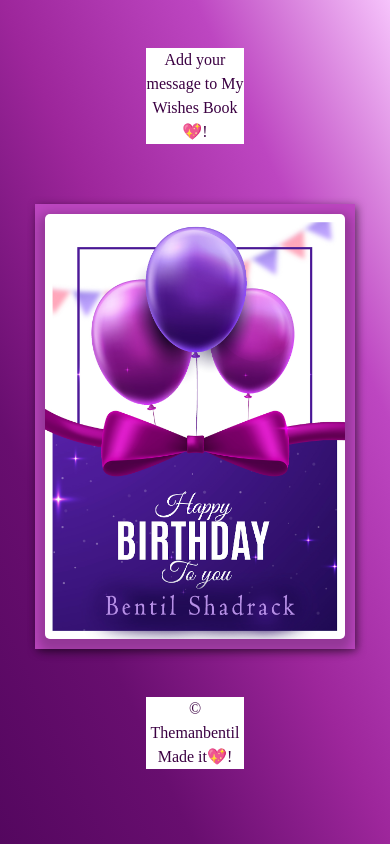
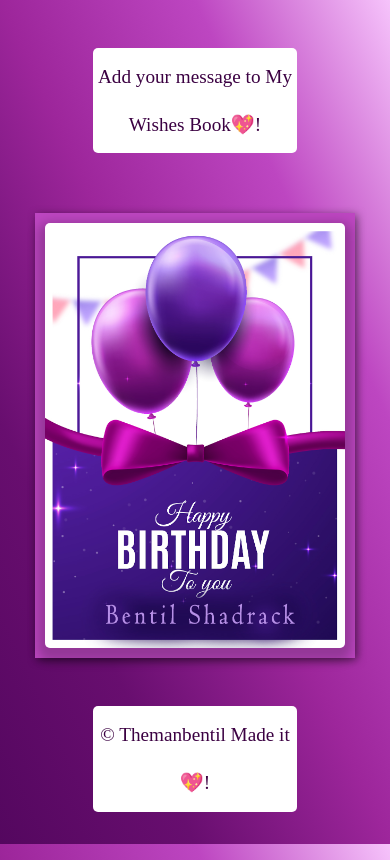
Before and after one commit to qbentil/my-birthday-1, a PHP site: page / in a window 390 px wide. Run offline with PHP 8.4, Linux system fonts and the light colour scheme.

Commit message:
Updating From Style

```diff
--- a/css/style.css
+++ b/css/style.css
@@ -160,9 +160,6 @@
 	outline: 0;
 	resize: vertical /* Allow the user to vertically resize the textarea (not horizontally) */
   }
-  .word-count{
-	  /* display: block; */
-  }
 
   /* Style the submit button with a specific background color etc */
   input[type=submit] {
@@ -194,18 +191,32 @@
 /* form */
 
 
+
 footer{
-    width: 25%;
+    width: 45%;
     margin: 3rem auto;
     background: #fff;
     color: #3b0142;
     min-height: 1.5rem;
     line-height: 1.5rem;
     text-align: center;
+    border-radius: 5px;
+    padding: 1%;
+    font-size: 1.1rem;
+    line-height: 1.3rem
 }
 footer a{
     text-decoration: none;
     color: inherit;
+}
+@media only screen and (max-width: 769px)
+{
+footer{
+    width: 50%;
+    padding: 1.2%;
+    font-size: 1.2rem;
+    line-height: 3rem
+}
 }
 
 /* AJAX RESPONSE */
@@ -224,14 +235,15 @@
 	padding: 5px;
 	border-radius: 4px;
 }
-.ajax-response .alert.alert-warning{
+.ajax-response .alert.alert-danger{
 	background-color: #ce000062 ;
 	color: #ce0000 ;
+}
+.ajax-response .alert.alert-warning{
+	background-color: #ffe60062 ;
+	color: #141401 ;
 }
 .ajax-response .alert.alert-success{
 	background-color: #bd46c1 ;
 	color: #3b0142 ;
 }
-.hidden{
-	display: none;
-}
--- a/routes/addwish.php
+++ b/routes/addwish.php
@@ -1,7 +1,7 @@
 <div class="modal">
         <div class="modal-content">
             <span class="close-button">&times;</span>
-            <h1>Wishes Book</h1>
+            <h2>Creating a Wish Book</h2>
             <div class="container">
               <div class="ajax-message"></div>
             <form id="wish-book" method="POST" autocomplete="off">
@@ -16,7 +16,7 @@
               <input type="text" id="subject" class="form-group" name="subject" placeholder="Message Title: Glorous Birthday to you Bentil">
 
               <label for="subject"><Small><b>Maximum: 45 Words:  </b><i> <span id="lcount">45</span> Words remaining</i></Small></label>
-              <textarea id="message" class="form-group" name="message" placeholder="Write something for Bentil💻🥰 [Max: 225 Letters]" style="height:200px" maxlength="225"></textarea>
+              <textarea id="message" class="form-group" name="message" placeholder="Write something for Bentil💻🥰 [Max: 225 Letters]" style="height:160px" maxlength="225"></textarea>
 
               <input type="submit" id="send" value="Submit">
 
```
